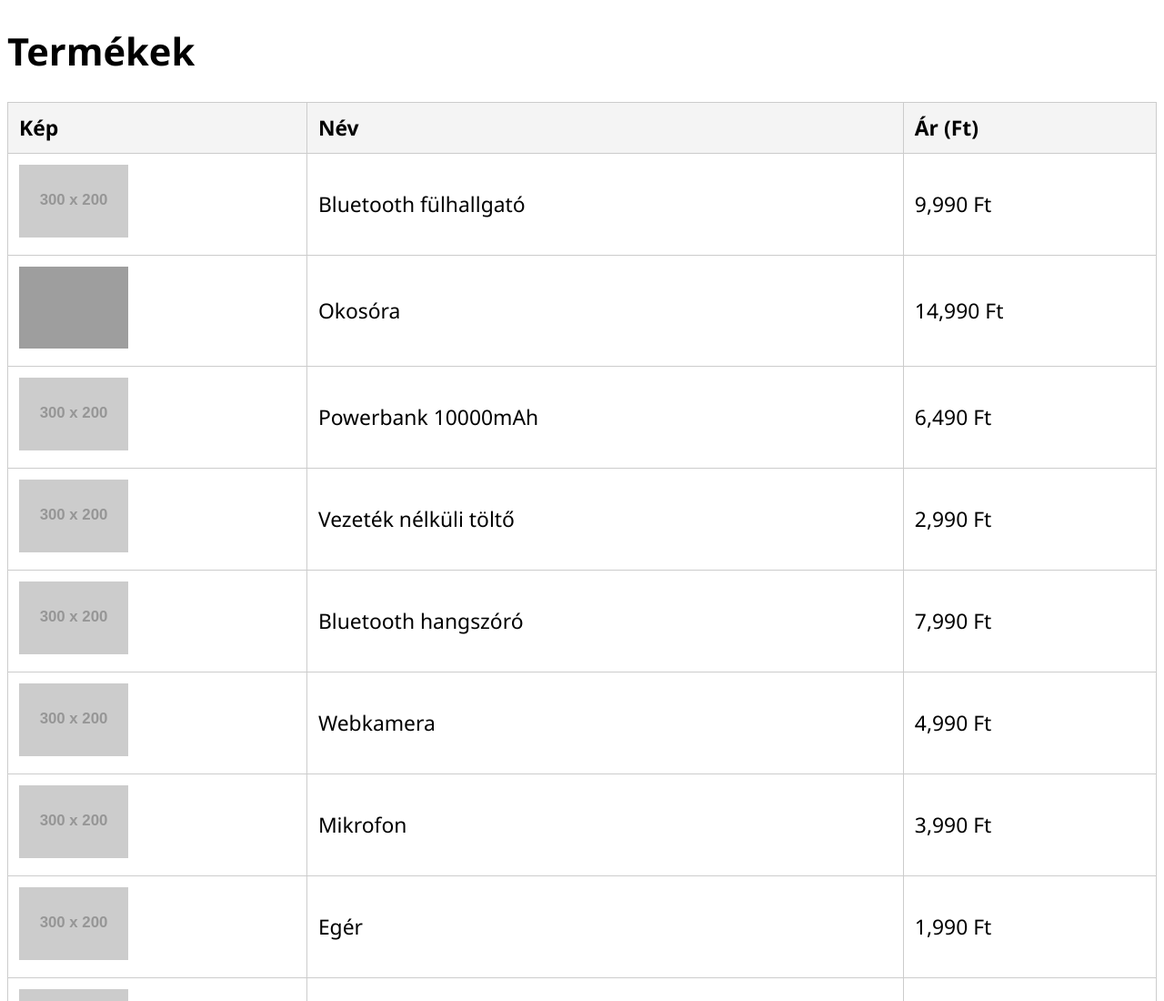
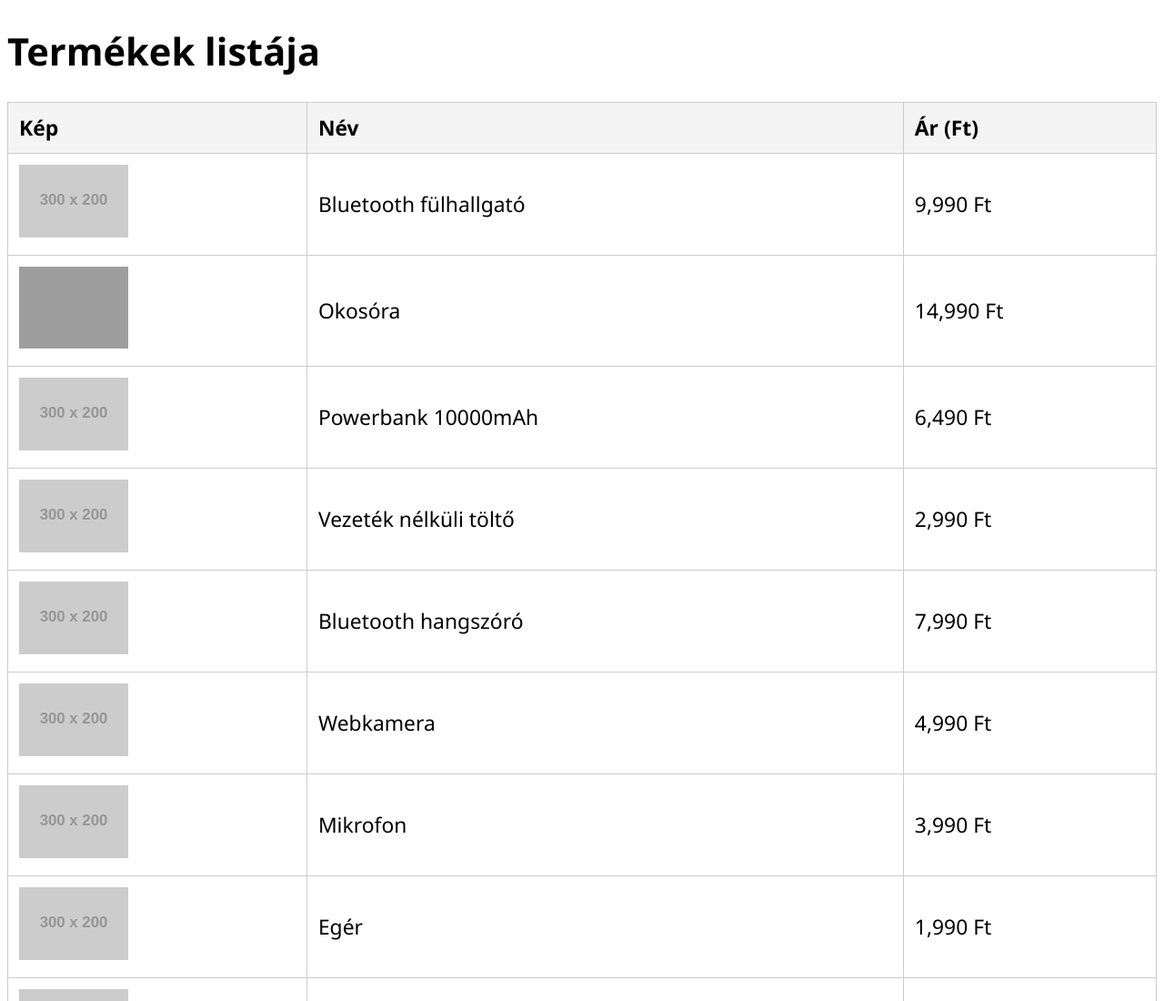
Before and after one commit to zeti1223/public, a website: page Etc/Dropshipping/admin.html in a window 1280 px wide. Shown: the top 1100 px of the page at 91% size. Drawn offline with Linux system fonts and the light colour scheme; grey boxes are pictures that could not be loaded; placeholder pictures from the web are drawn by us.

Commit message:
admin.html

```diff
--- a/Etc/Dropshipping/admin.html
+++ b/Etc/Dropshipping/admin.html
@@ -16,7 +16,7 @@
     </style>
 </head>
 <body>
-    <h1>Termékek</h1>
+    <h1>Termékek listája</h1>
     <table id="products-table">
         <thead>
             <tr>
```
